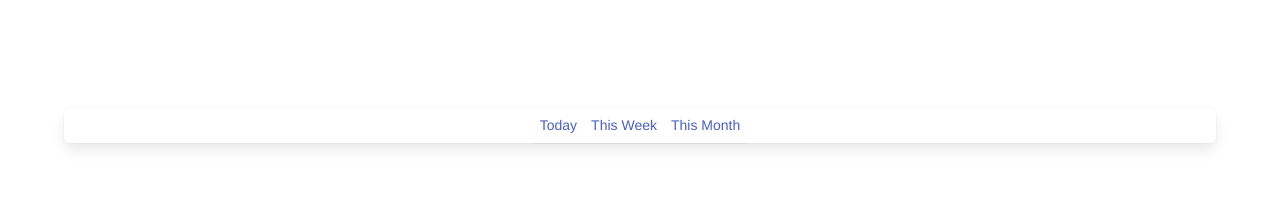
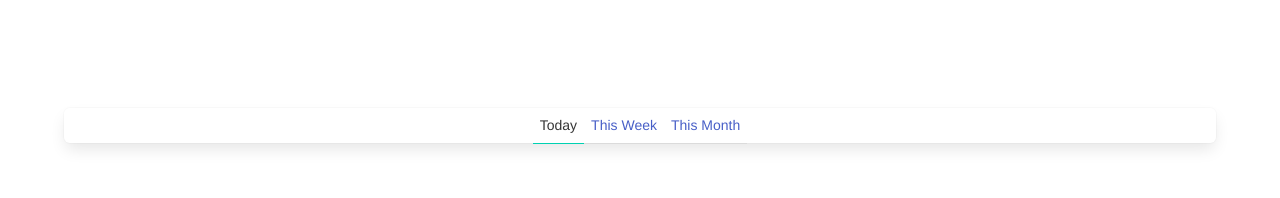
Before and after one commit to lmiller1990/vuejs-composition-api-course, a Vue app: page / in a window 1280 px wide. Shown: the top 198 px of the page. Built offline with nearby package versions, Linux system fonts and the light colour scheme.

Commit message:
reactivity with ref

```diff
--- a/src/components/Timeline.vue
+++ b/src/components/Timeline.vue
@@ -4,6 +4,8 @@
       <a
         v-for="period in periods"
         :key="period"
+        :class="{ 'is-active': period === currentPeriod }"
+        @click="setPeriod(period)"
       >
         {{ period }}
       </a>
@@ -12,16 +14,25 @@
 </template>
 
 <script lang="ts">
-import { defineComponent } from 'vue';
+import { defineComponent, ref } from 'vue';
+
+type Period = 'Today' | 'This Week' | 'This Month'
 
 export default defineComponent({
   name: 'Timeline',
 
   setup() {
     const periods = ['Today', 'This Week', 'This Month']
+    const currentPeriod = ref<Period>('Today')
+
+    const setPeriod = (period: Period) => {
+      currentPeriod.value = period
+    }
 
     return {
-      periods
+      periods,
+      setPeriod,
+      currentPeriod
     }
   }
 });
```
